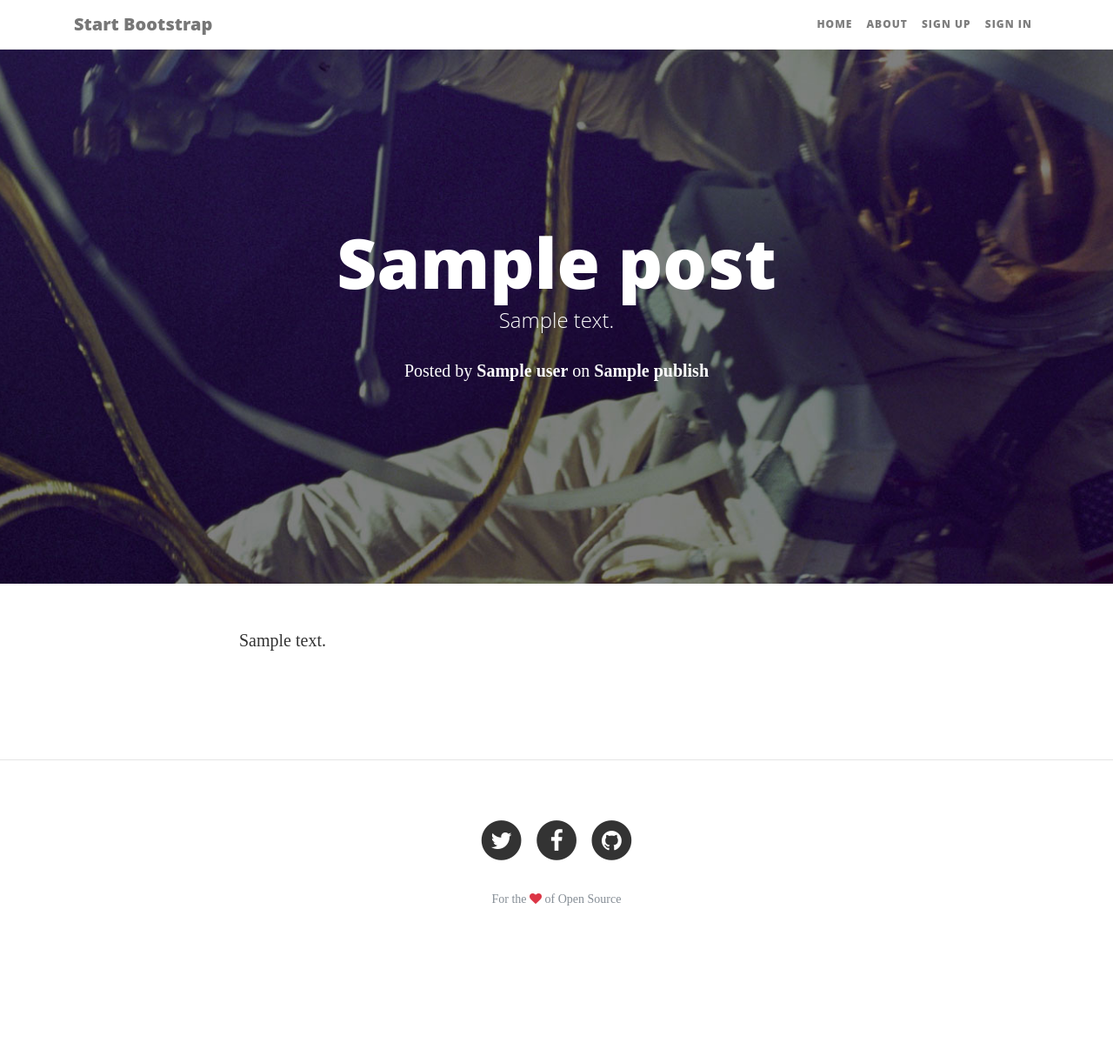
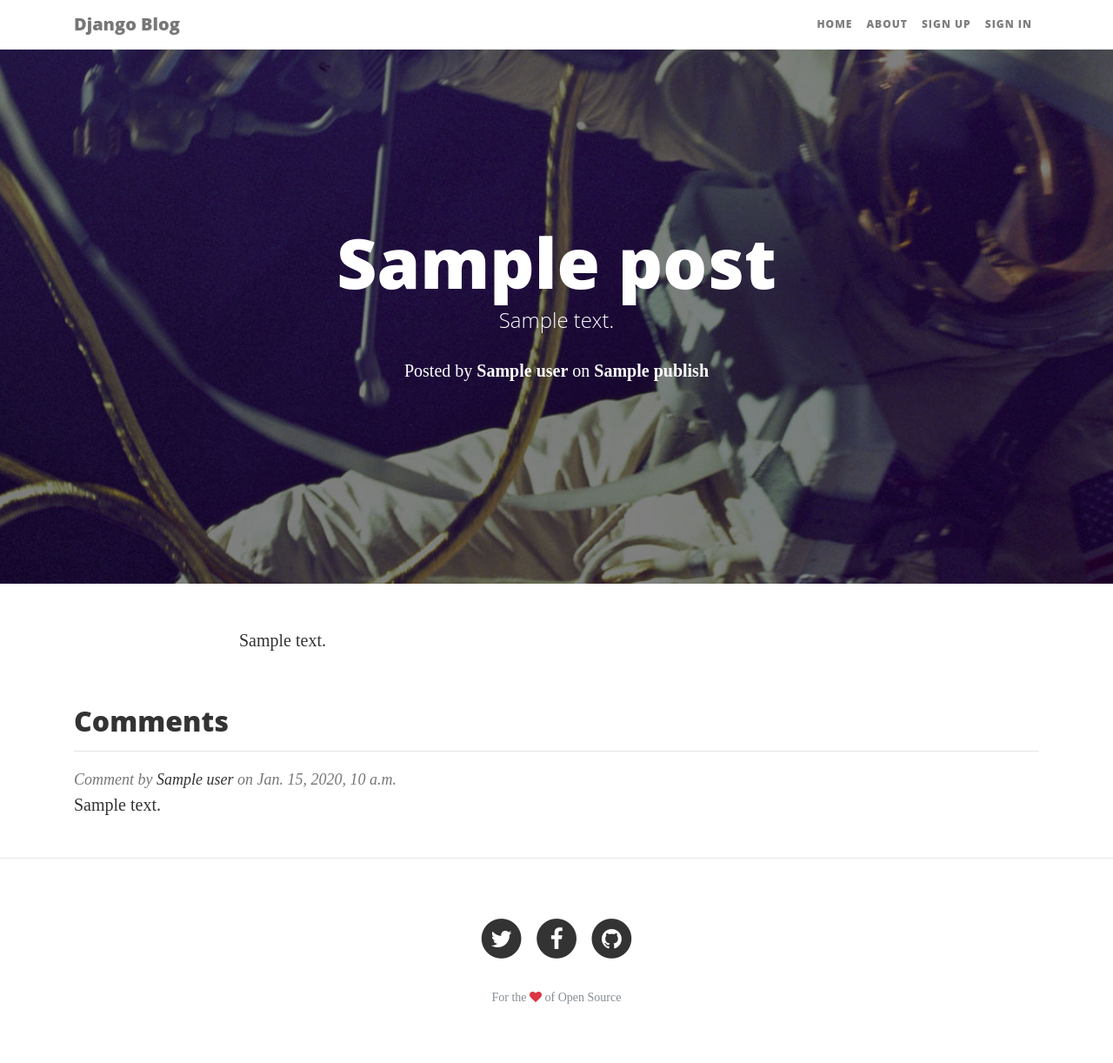
Before and after one commit to sachiv/django_blog, a Django app: template blog/templates/blog/post_detail.html in a window 1280 px wide. Shown: the whole page at 87% size. Before the commit the page ends 1041 px from the top, so only its background shows below. Run offline with Django 3.2, Linux system fonts and the light colour scheme; the template is opened without the code that fills it: most values are stand-ins (such as "Sample title", 1, 10 or a date in 2020); some libraries are stand-ins or nearby versions.

Commit message:
[blog] Adding comments to blog

```diff
--- a/blog/templates/base.html
+++ b/blog/templates/base.html
@@ -34,7 +34,7 @@
 <!-- Navigation -->
 <nav class="navbar navbar-expand-lg navbar-light fixed-top" id="mainNav">
     <div class="container">
-        <a class="navbar-brand" href="{% url 'blog:home' %}">Start Bootstrap</a>
+        <a class="navbar-brand" href="{% url 'blog:home' %}">Django Blog</a>
         <button class="navbar-toggler navbar-toggler-right" type="button" data-toggle="collapse"
                 data-target="#navbarResponsive" aria-controls="navbarResponsive" aria-expanded="false"
                 aria-label="Toggle navigation">
--- a/blog/templates/blog/post_detail.html
+++ b/blog/templates/blog/post_detail.html
@@ -21,7 +21,24 @@
     <div class="container">
         <div class="row">
             <div class="col-lg-8 col-md-10 mx-auto">
-               {{ post.content|safe }}
+                {{ post.content|safe }}
+            </div>
+            <div class="col-xs-12 col-lg-12 mx-auto comments">
+                <br><br>
+                <h2>Comments</h2>
+                <hr>
+                {% for comment in post.comments %}
+                    <div class="post-preview">
+                        <small class="post-meta">Comment by
+                            <a href="#">{{ comment.user.get_full_name }}</a>
+                            on {{ comment.created }}</small>
+                        <br>
+                        {{ comment.content }}
+                    </div>
+                    <br>
+                {% empty %}
+                    Be the first to comment!
+                {% endfor %}
             </div>
         </div>
     </div>
```
Also changed, not shown: blog/blog/admin.py (+9 -2 lines), blog/blog/models.py (+12 -0 lines), blog/blog/migrations/0002_comment.py (added).
